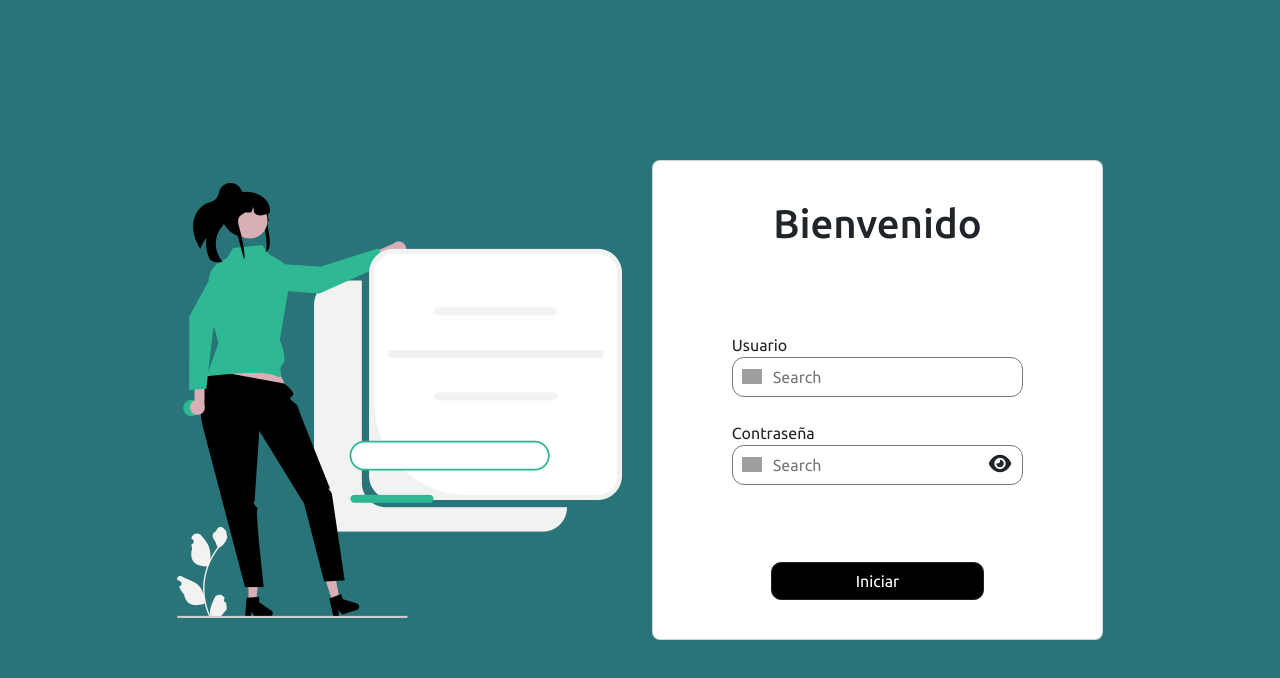
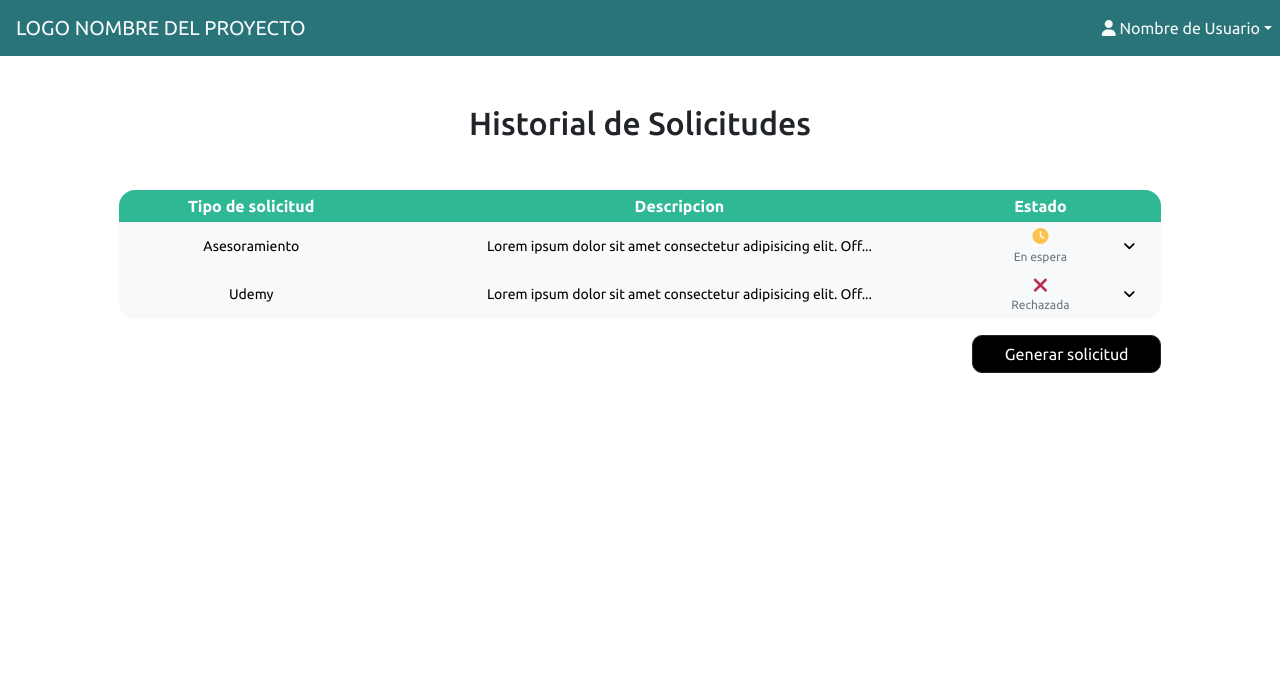
Before and after one commit to SantiMoltedo/Devforce2023-FRONT, a React (Vite) app: page /user in a window 1280 px wide. Before the commit this address led to /Auth/login. Shown: the top 678 px of the page. Built offline with nearby package versions, Linux system fonts and the light colour scheme; grey boxes are pictures that could not be loaded.

Commit message:
Arreglo de navbar responsibe

```diff
--- a/src/Router/PrivateRoutes.jsx
+++ b/src/Router/PrivateRoutes.jsx
@@ -2,7 +2,7 @@ import React from 'react'
 import { Navigate } from 'react-router-dom';
 export const PrivateRoutes = ({ children }) => {
 
-  const logged = false
+  const logged = true
 
   // CONDICION PARA EL LOGIN CAMBIA EL LOGGED
 
--- a/src/app/components/NavBar.jsx
+++ b/src/app/components/NavBar.jsx
@@ -3,11 +3,16 @@ import { Link } from 'react-router-dom'
 
 export const NavBar = () => {
     return (
+        <>
             <nav className="navbar navbar-expand-lg bg">
-            <a className="navbar-brand text-light ms-3" href="">LOGO NOMBRE DEL PROYECTO</a>
+                <Link className="navbar-brand text-light ms-3" to="">LOGO NOMBRE DEL PROYECTO</Link>
+                <button class="navbar-toggler me-2" type="button" data-bs-toggle="collapse" data-bs-target="#navbar" aria-controls="navbar" aria-expanded="false" aria-label="Toggle navigation">
+                    <span class="navbar-toggler-icon"></span>
+                </button>
+                <div className="collapse navbar-collapse" id='navbar'>
                     <ul className="navbar-nav ms-auto">
-                <li className="nav-item dropdown me-4">
-                    <a className="nav-link dropdown-toggle text-light" href="#" role="button" data-bs-toggle="dropdown" aria-expanded="false">
+                        <li className="nav-item dropdown">
+                            <a className="nav-link dropdown-toggle text-light ms-3" href="#" role="button" data-bs-toggle="dropdown" aria-expanded="false">
                                 <i className="fa-solid fa-user"></i> Nombre de Usuario
                             </a>
                             <ul className="dropdown-menu w-100">
@@ -17,7 +22,8 @@ export const NavBar = () => {
                             </ul>
                         </li>
                     </ul>
-
+                </div>
             </nav>
+        </>
     )
 }
--- a/src/styles/style.css
+++ b/src/styles/style.css
@@ -39,6 +39,10 @@
 
 li hr {
     border: 1px solid #fff;
+}
+
+nav .dropdown-item:hover {
+    background-color: #424649;
 }
 
 /* BOTONES */
```
Lines whose indentation alone changed are shown as unchanged.
